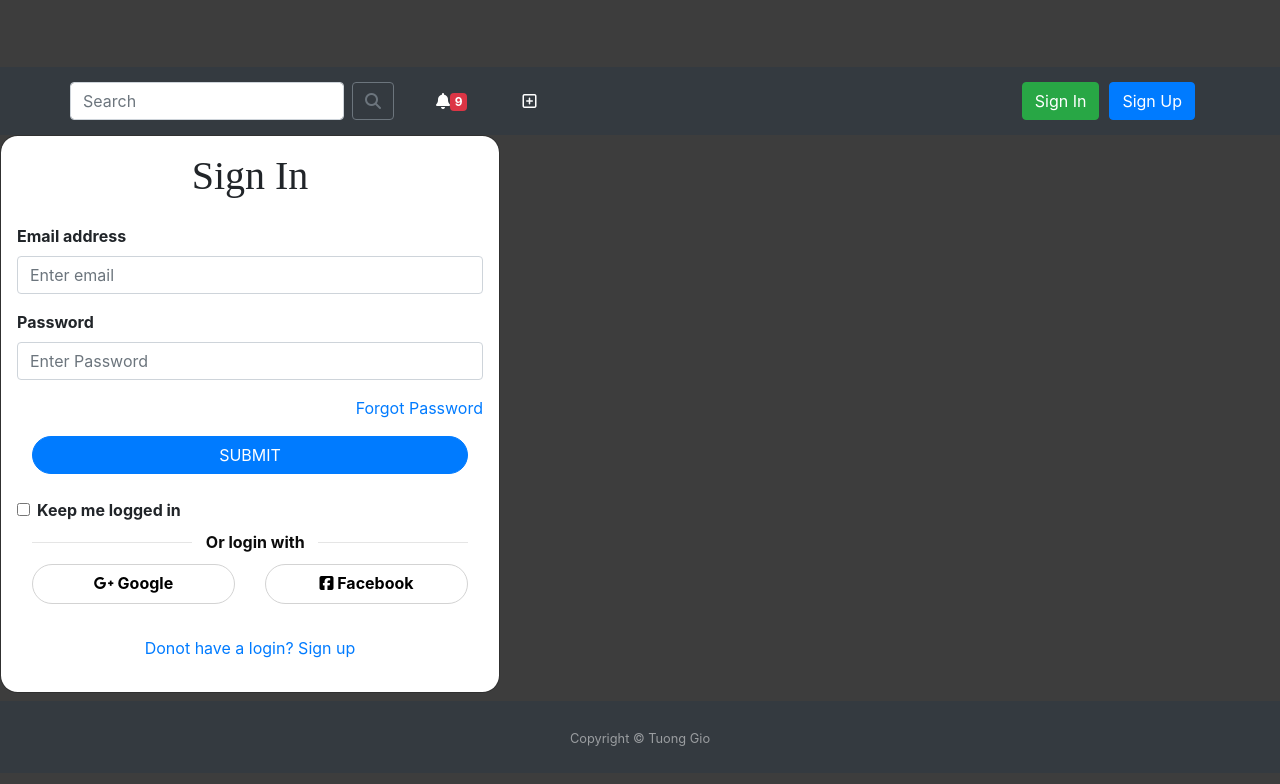
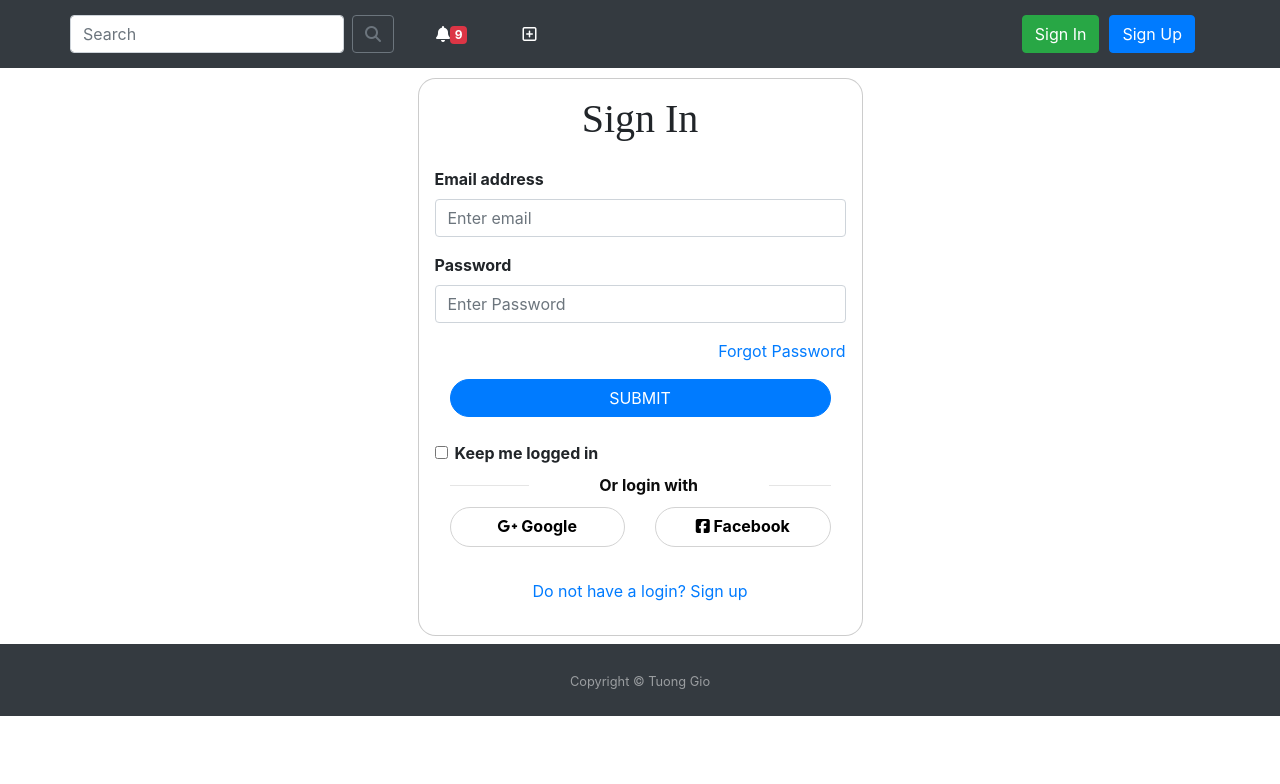
Before and after one commit to hoangthuc701/queue_overflow, a React (Create React App) app in the folder client/: page /signin in a window 1280 px wide. Shown: the top 784 px of the page. Built offline with nearby package versions, Linux system fonts and the light colour scheme.

Commit message:
add signin component

```diff
--- a/client/src/MainRoute.js
+++ b/client/src/MainRoute.js
@@ -11,11 +11,13 @@ import NotFoundPage from './pages/NotFound';
 const MainRoute = () => (
   <BrowserRouter>
     <Header />
-    <Switch>
-      <Route exact path="/" component={HomePage} />
-      <Route exact path="/signin" component={SignInPage} />
-      <Route component={NotFoundPage} />
-    </Switch>
+    <div className="container">
+      <Switch>
+        <Route exact path="/" component={HomePage} />
+        <Route exact path="/signin" component={SignInPage} />
+        <Route component={NotFoundPage} />
+      </Switch>
+    </div>
     <Footer />
   </BrowserRouter>
 );
--- a/client/src/components/Header/index.js
+++ b/client/src/components/Header/index.js
@@ -3,7 +3,10 @@ import { Link } from 'react-router-dom';
 
 const Header = () => (
   <>
-    <div className="navbar navbar-dark bg-dark">
+    <div
+      className="navbar navbar-dark bg-dark"
+      style={{ marginBottom: '10px' }}
+    >
       <div className="container justify-content-between">
         <div className="row">
           <form className="form-inline">
--- a/client/src/pages/SignIn/index.css
+++ b/client/src/pages/SignIn/index.css
@@ -1,8 +1,3 @@
-body {
-    padding-top: 4.2rem;
-    padding-bottom: 4.2rem;
-    background: rgba(0, 0, 0, 0.76);
-  }
 
   a {
     text-decoration: none !important;
@@ -49,11 +44,11 @@ body {
   .span-or {
     display: block;
     position: absolute;
-    left: 50%;
+    left: 36%;
     top: -2px;
     margin-left: -58px;
     background-color: #fff;
-    width: 29%;
+    width: 63%;
     text-align: center;
     font-weight: bold;
   }
--- a/client/src/pages/SignIn/index.js
+++ b/client/src/pages/SignIn/index.js
@@ -5,7 +5,8 @@ import './index.css';
 
 const SignInForm = () => (
   <>
-    <div id="first">
+    <div className="row">
+      <div id="first " className="col-5" style={{ margin: 'auto' }}>
         <div className="myform form ">
           <div className="logo mb-3">
             <div className="col-md-12 text-center">
@@ -85,13 +86,14 @@ const SignInForm = () => (
             <div className="form-group">
               <p className="text-center">
                 <Link to="/signup" id="signup">
-                Donot have a login? Sign up
+                  Do not have a login? Sign up
                 </Link>
               </p>
             </div>
           </form>
         </div>
       </div>
+    </div>
   </>
 );
 
```
Also changed, not shown: client/src/constants/auth.js (added, +12 -0 lines), client/src/actions/auth.js (added). Lines whose indentation alone changed are shown as unchanged.
